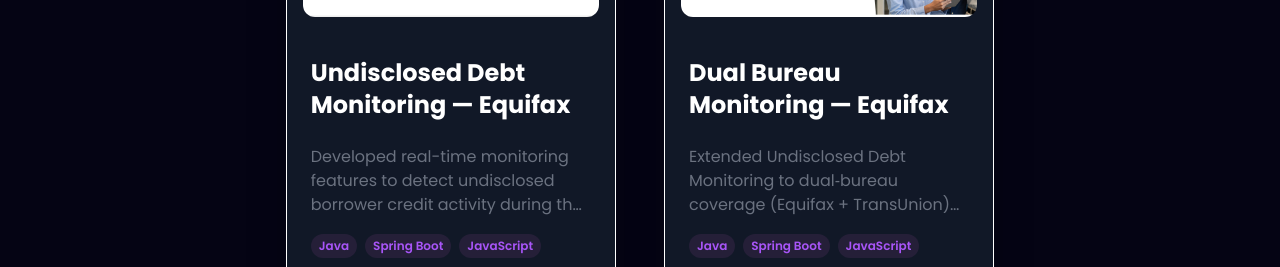
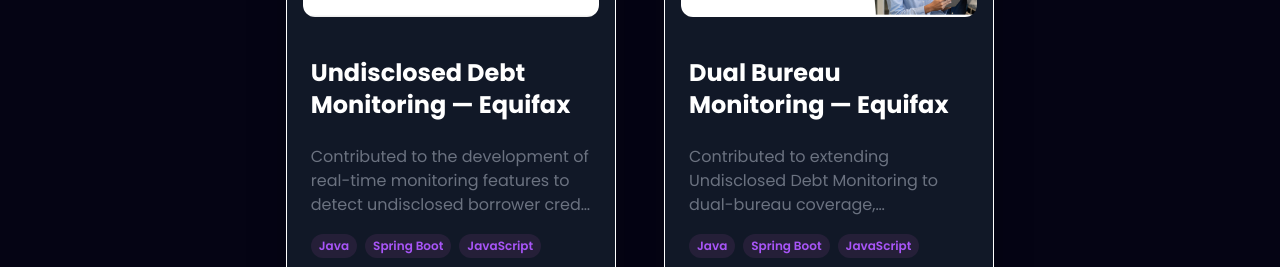
Before and after one commit to patel-ab/abhishek-portfolio, a React (Vite) app: page / in a window 1280 px wide. Shown: the part 3880-4147 px from the top of the page. Built offline with nearby package versions, Linux system fonts and the light colour scheme.

Commit message:
Content Changes

```diff
--- a/src/constants.js
+++ b/src/constants.js
@@ -168,7 +168,7 @@
     id: 0,
     title: "Undisclosed Debt Monitoring — Equifax",
     description:
-      "Developed real-time monitoring features to detect undisclosed borrower credit activity during the loan process. Helped reduce lending risks by enabling early identification of new tradelines, inquiries, and delinquencies. Enhanced alert accuracy and reporting logic to support proactive decision-making by lenders. Collaborated with cross-functional teams to improve data reliability and system scalability.",
+      "Contributed to the development of real-time monitoring features to detect undisclosed borrower credit activity during the loan process. Helped reduce lending risks by enabling early identification of new tradelines, inquiries, and delinquencies. Enhanced alert accuracy and reporting logic to support proactive decision-making by lenders. Collaborated with cross-functional teams to improve data reliability and system scalability.",
     image: udmlogo,
     tags: ["Java", "Spring Boot", "JavaScript", "Angular","GCP"],
     github:
@@ -178,7 +178,7 @@
     id: 1,
     title: "Dual Bureau Monitoring — Equifax",
     description:
-      "Extended Undisclosed Debt Monitoring to dual‑bureau coverage (Equifax + TransUnion) to eliminate blind spots and improve credit risk detection. Built routing and reconciliation logic to surface discrepant tradelines, inquiries, and balance shifts between bureaus. Improved alert accuracy and reporting to support faster underwriting decisions and reduce undisclosed debt exposure.",
+      "Contributed to extending Undisclosed Debt Monitoring to dual-bureau coverage, eliminating blind spots and improving credit risk detection. Developed routing and reconciliation logic to surface discrepant tradelines, inquiries, and balance shifts between bureaus. Enhanced alert accuracy and reporting to support faster underwriting decisions and reduced undisclosed debt exposure.",
     image: dbmlogo,
     tags: ["Java", "Spring Boot", "JavaScript", "Angular", "GCP"],
     github:
```
